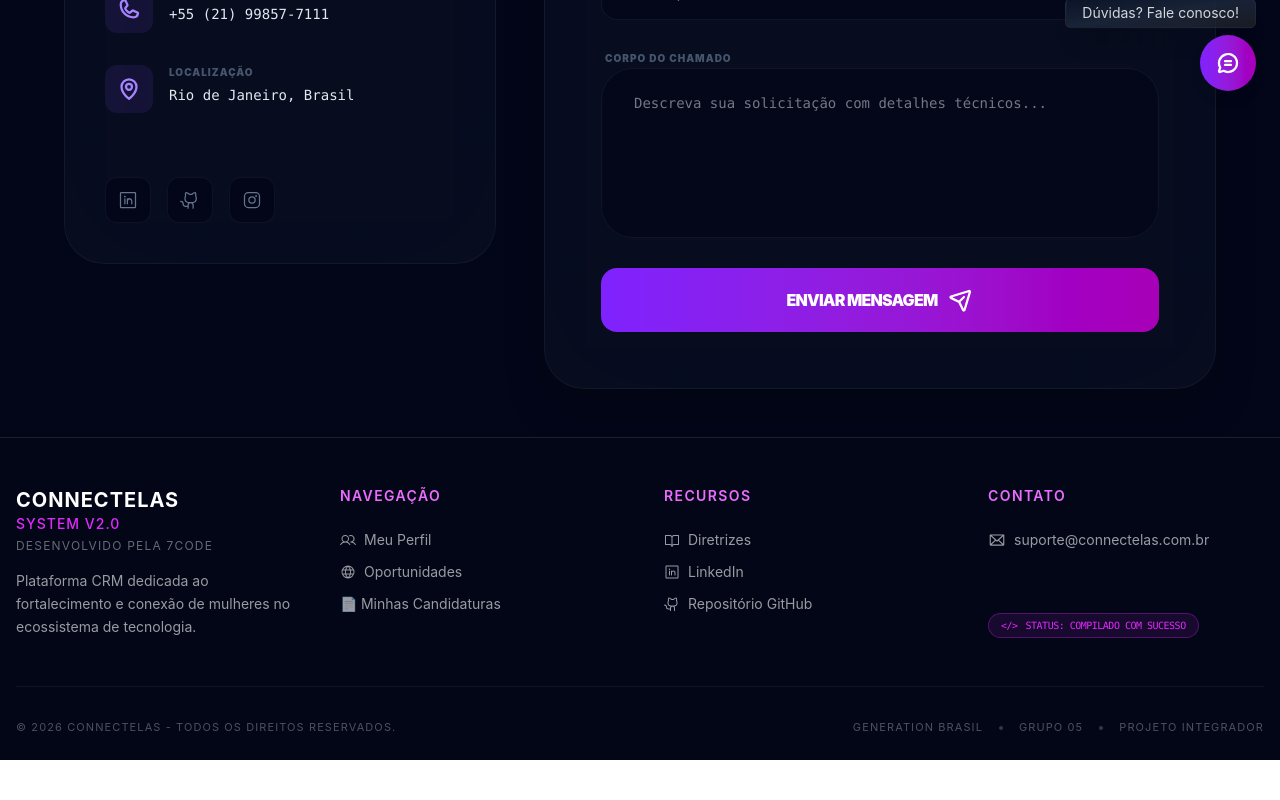
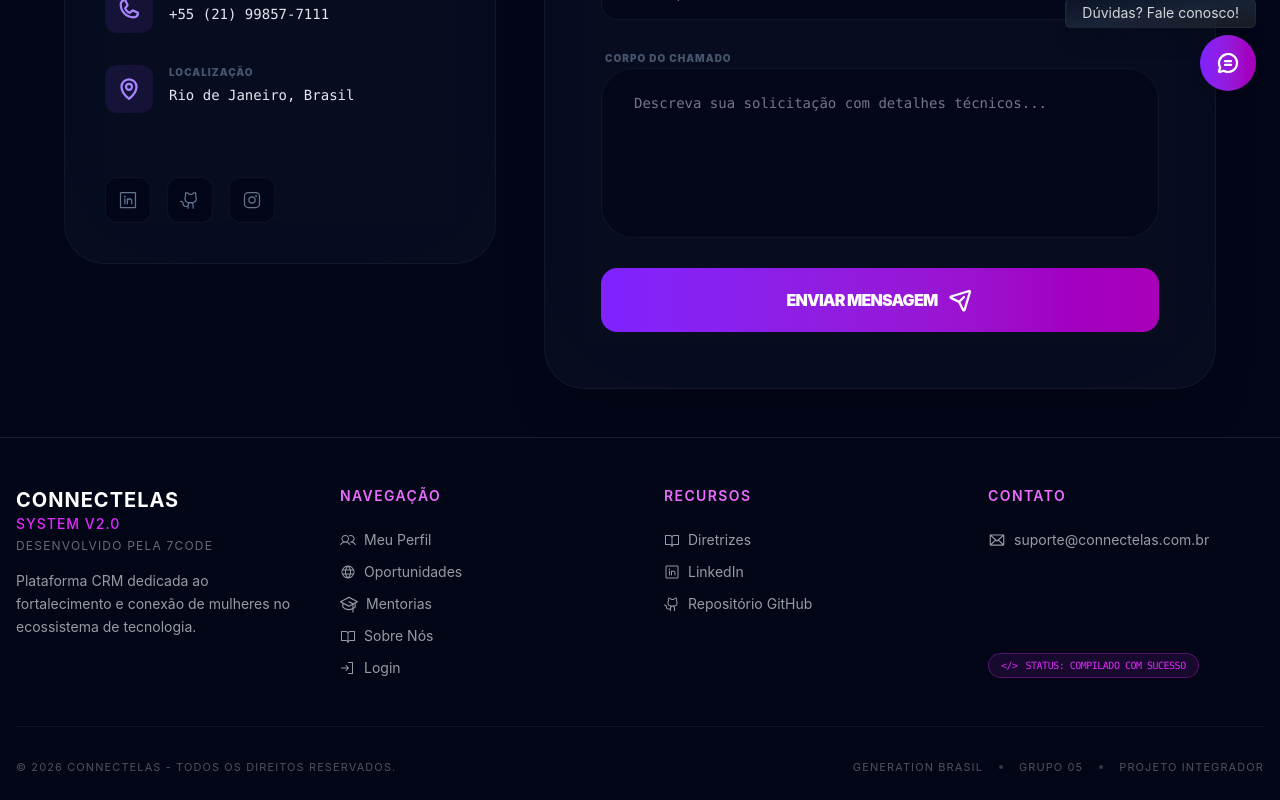
Before and after one commit to CodeSeven-Turma-JavaScript-13/connectElas_react, a React (Vite) app: page /contato in a window 1280 px wide. Shown: the part 685-1485 px from the top of the page. Before the commit the page ends 1445 px from the top, so only its background shows below. Built offline with nearby package versions, Linux system fonts and the light colour scheme; no server answers.

Commit message:
✨Adicionando novas linkagens

```diff
--- a/src/components/footer/Footer.tsx
+++ b/src/components/footer/Footer.tsx
@@ -1,4 +1,4 @@
-import { GithubLogoIcon, LinkedinLogoIcon, BookOpenIcon, UsersIcon, GlobeIcon, EnvelopeIcon } from "@phosphor-icons/react";
+import { GithubLogoIcon, LinkedinLogoIcon, BookOpenIcon, UsersIcon, GlobeIcon, EnvelopeIcon, BriefcaseIcon, SignInIcon, GraduationCapIcon } from "@phosphor-icons/react";
 import { Link } from "react-router-dom";
 
 function Footer() {
@@ -30,7 +30,10 @@ function Footer() {
             <ul className="space-y-3 text-sm text-white/60">
               <li><Link to="/perfil" className="hover:text-white transition-colors flex items-center gap-2"><UsersIcon size={16} /> Meu Perfil</Link></li>
               <li><Link to="/oportunidades" className="hover:text-white transition-colors flex items-center gap-2"><GlobeIcon size={16} /> Oportunidades</Link></li>
-              <li><Link to="/perfil/candidaturas" className="hover:text-white transition-colors flex items-center gap-2">📄 Minhas Candidaturas</Link></li>
+              <li><Link to="/mentorias" className="hover:text-white transition-colors flex items-center gap-2"><GraduationCapIcon size={18} /> Mentorias</Link></li>
+              <li><Link to="/sobre" className="hover:text-white transition-colors flex items-center gap-2"> <BookOpenIcon size={16}/> Sobre Nós</Link></li>
+              <li><Link to="/login" className="hover:text-white transition-colors flex items-center gap-2"> <SignInIcon size={16}/> Login</Link></li>
+
             </ul>
           </div>
 
```
